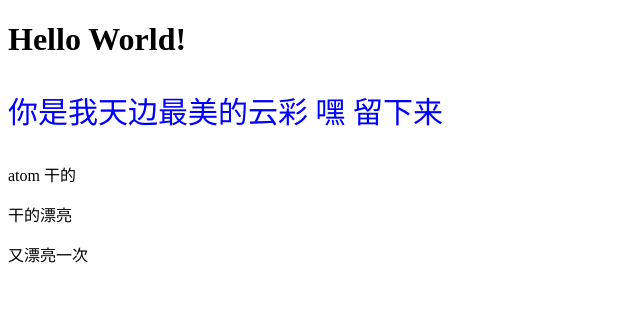
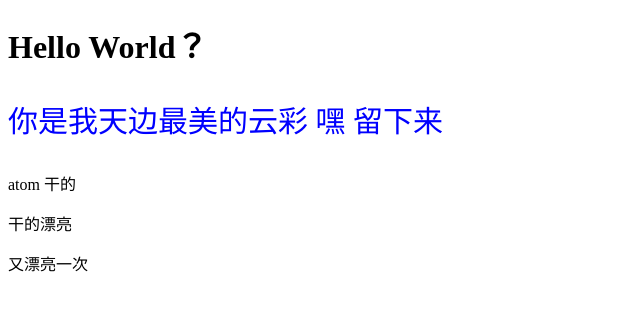
Before and after one commit to hellobluefat/hellobluefat.github.io, a plain HTML site: page index.html in a window 1280 px wide. Shown: the whole page, without its empty margins (0-640 px from the left). Drawn offline with Linux system fonts and the light colour scheme.

Commit message:
Update index.html

```diff
--- a/index.html
+++ b/index.html
@@ -6,7 +6,7 @@
     <title>Hello World</title>
   </head>
   <body>
-    <h1>Hello World!</h1>
+    <h1>Hello World？</h1>
     <p style="color:blue;font-size:30px;">你是我天边最美的云彩 嘿 留下来</p>
     <p style="font-size:50px color:blue;">atom 干的</p>
     <p>干的漂亮</p>
```
